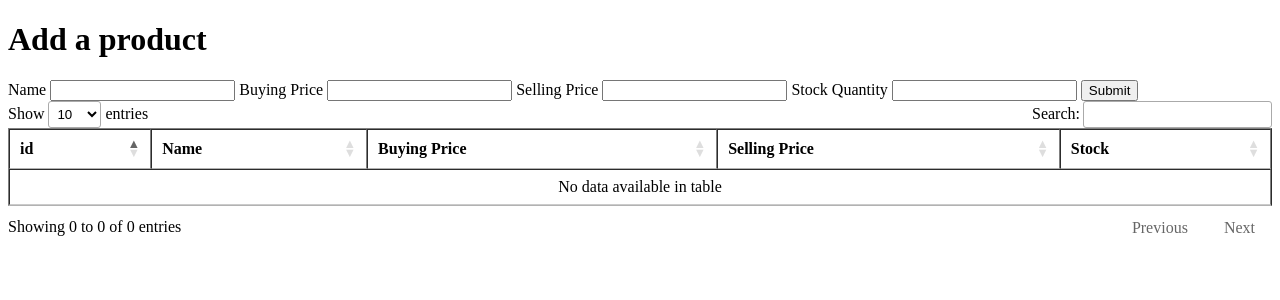
After one commit to kagika/myduka, a Flask app: template templates/products.html in a window 1280 px wide. The commit adds this page. Shown: the top 300 px of the page. Run offline with Flask 3, Linux system fonts and the light colour scheme; the template is opened without the code that fills it, so the values that code supplies are empty; some libraries are stand-ins or nearby versions.

Commit message:
second commit

```diff
--- a/main.py
+++ b/main.py
@@ -1,11 +1,19 @@
-from flask import Flask, render_template
+from flask import Flask, render_template,request
 from products import fetch_products
+from products import cur,delete_products,new_product
+from datetime import datetime
 
 app = Flask(__name__)
 
+# Define a custom filter
+@app.template_filter('strftime')
+def format_datetime(value, format="%B %d, %Y"):
+    return value.strftime(format)
+
 @app.route("/")
 def home():
-    return render_template("index.html")
+    name = "William"
+    return render_template("index.html", myname = name)
 
 @app.route("/about")
 def about ():
@@ -15,11 +23,22 @@ def about ():
 def contact():
     return "This is the contact page"
 
-@app.route("/products")
+@app.route("/products",methods=["GET","POST"])
 def products():
-    return fetch_products()
+    if request.method == "GET":
+        cur.execute("SELECT * FROM products")
+        return render_template("products.html", prods = cur.fetchall())
+    else:
+        name = request.form ["pname"]
+        buying_price = request.form["bp"]
+        selling_price = request.form["sp"]
+        stock_quantity = request.form["sq"]
+        return "Product added!"
 
-
+@app.route("/sales")
+def sales():
+    cur.execute("SELECT sales.id,products.name,sales.quantity,sales.created_at FROM products INNER JOIN sales ON products.id = sales.pid")
+    return render_template ("sales.html",sale = cur.fetchall())
 
 
 if __name__ == "__main__":
--- /dev/null
+++ b/myduka.session.sql
@@ -0,0 +1 @@
+SELECT sales.id,products.name,sales.quantity,sales.created_at FROM products INNER JOIN sales ON products.id = sales.pid
--- a/templates/index.html
+++ b/templates/index.html
@@ -13,7 +13,7 @@
         <link rel="stylesheet" href="">
     </head>
     <body>
-       <p>Hello worlds</p>
+       <p>Hello {{myname}}</p>
 
         <script src="" async defer></script>
     </body>
--- /dev/null
+++ b/templates/products.html
@@ -0,0 +1,58 @@
+<!DOCTYPE html>
+<!--[if lt IE 7]>      <html class="no-js lt-ie9 lt-ie8 lt-ie7"> <![endif]-->
+<!--[if IE 7]>         <html class="no-js lt-ie9 lt-ie8"> <![endif]-->
+<!--[if IE 8]>         <html class="no-js lt-ie9"> <![endif]-->
+<!--[if gt IE 8]>      <html class="no-js"> <!--<![endif]-->
+<html>
+    <head>
+        <meta charset="utf-8">
+        <meta http-equiv="X-UA-Compatible" content="IE=edge">
+        <title>Products</title>
+        <meta name="description" content="">
+        <meta name="viewport" content="width=device-width, initial-scale=1">
+        <link rel="stylesheet" href="//cdn.datatables.net/2.1.8/css/dataTables.dataTables.min.css">
+    </head>
+    <body>
+        <h1>Add a product</h1>
+      <form action = "/products" method = "post">
+          <label for="exampleInputEmail1" class="form-label">Name</label>
+          <input type="text" class="form-control" id="exampleInputEmail1" aria-describedby="emailHelp" name = "pname">
+
+          <label for="exampleInputPassword1" class="form-label">Buying Price</leabel>
+          <input type="number" class="form-control" id="exampleInputPassword1" name = "bp">
+
+            <label for="exampleInputPassword1" class="form-label">Selling Price</leabel>
+            <input type="number" class="form-control" id="exampleInputPassword1" name = "sp">
+
+
+            <label for="exampleInputPassword1" class="form-label">Stock Quantity</leabel>
+            <input type="number" class="form-control" id="exampleInputPassword1" name = "sq">
+
+
+        <button type="submit" class="btn btn-primary">Submit</button>
+      </form>
+
+        <table border="1" id = "myTable">
+           <thead>
+           <tr>
+            <th>id</th><th>Name</th><th>Buying Price</th><th>Selling Price</th> <th>Stock</th>
+           </tr>
+           </thead>
+           <tbody>
+            {% for p in prods %}
+            <tr>
+                <td>{{p[0]}}</td><td>{{p[1]}}</td><td>{{p[2]}}</td><td>{{p[3]}}</td><td>{{p[4]}}</td>
+            </tr>
+            {% endfor %}
+           </tbody>
+        </table>
+
+
+
+        <script src="https://cdnjs.cloudflare.com/ajax/libs/jquery/3.7.1/jquery.min.js" integrity="sha512-v2CJ7UaYy4JwqLDIrZUI/4hqeoQieOmAZNXBeQyjo21dadnwR+8ZaIJVT8EE2iyI61OV8e6M8PP2/4hpQINQ/g==" crossorigin="anonymous" referrerpolicy="no-referrer"></script>
+        <script src="//cdn.datatables.net/2.1.8/js/dataTables.min.js" ></script>
+        <script>
+            let table = new DataTable('#myTable');
+        </script>
+    </body>
+</html>
```
Also changed, not shown: templates/sales.html (added, +40 -0 lines).
